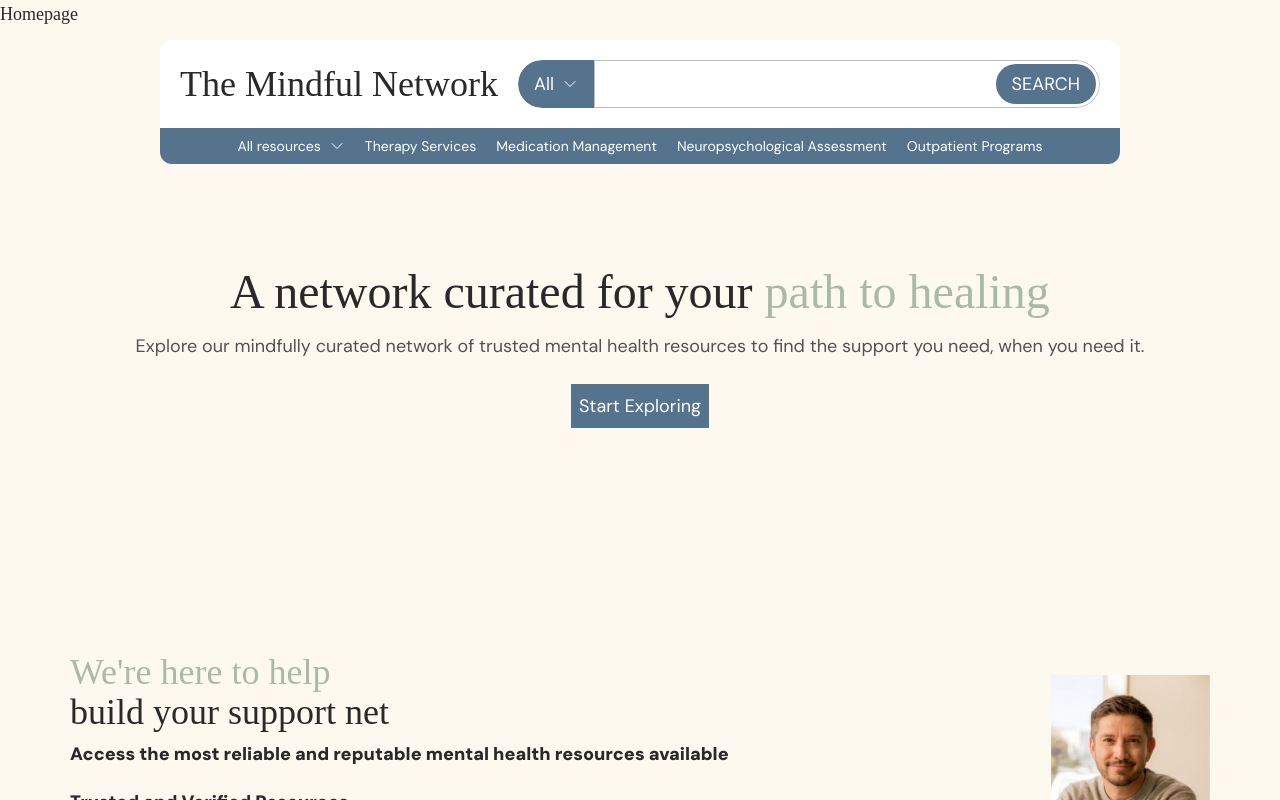
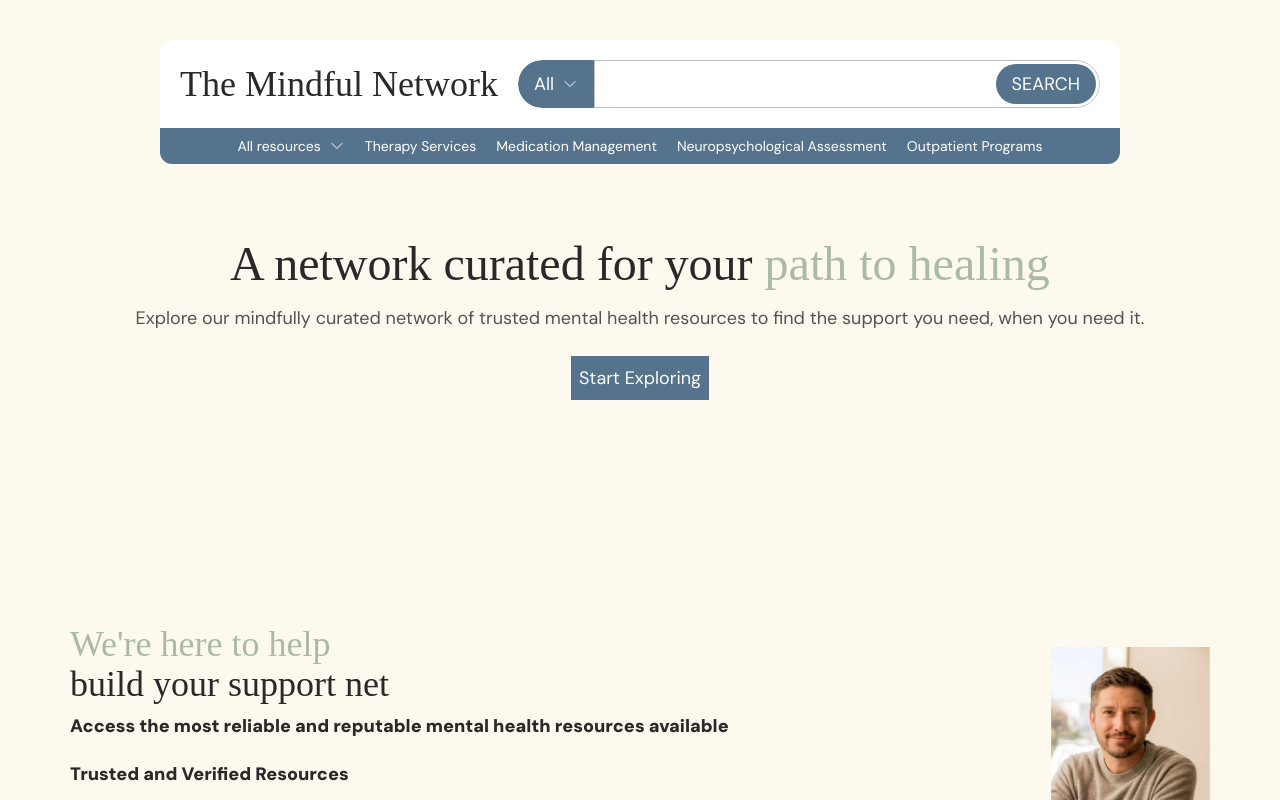
Before and after one commit to poreldeporte/mindful-network-official, a Next.js app in the folder client/: page / in a window 1280 px wide. Shown: the top 800 px of the page. Built offline with nearby package versions, Linux system fonts and the light colour scheme; a web font is replaced by a local one.

Commit message:
fix(client): Homepage text

```diff
--- a/client/src/app/page.tsx
+++ b/client/src/app/page.tsx
@@ -1,13 +1,15 @@
 import { GetInTouch } from "@/components/forms";
 import { Typography } from "@/components/ui";
-import { About, BlogContainer, CTASection, Hero } from "@/routes/homepage/components";
+import {
+  About,
+  BlogContainer,
+  CTASection,
+  Hero,
+} from "@/routes/homepage/components";
 
 export default function Home() {
   return (
-    <main className="">
-      <Typography className="font-antic" as="h2" color="black" variant="medium">
-        Homepage
-      </Typography>
+    <main>
       <Hero />
       <About />
       <BlogContainer />
```
